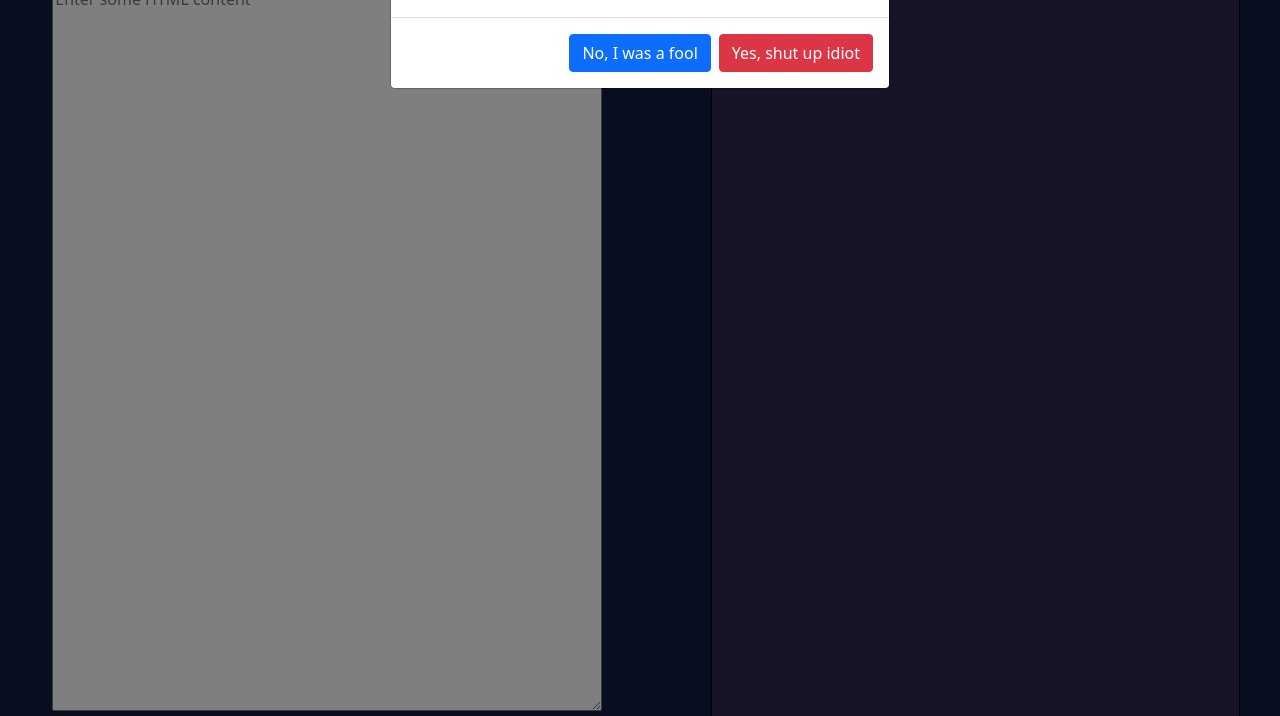
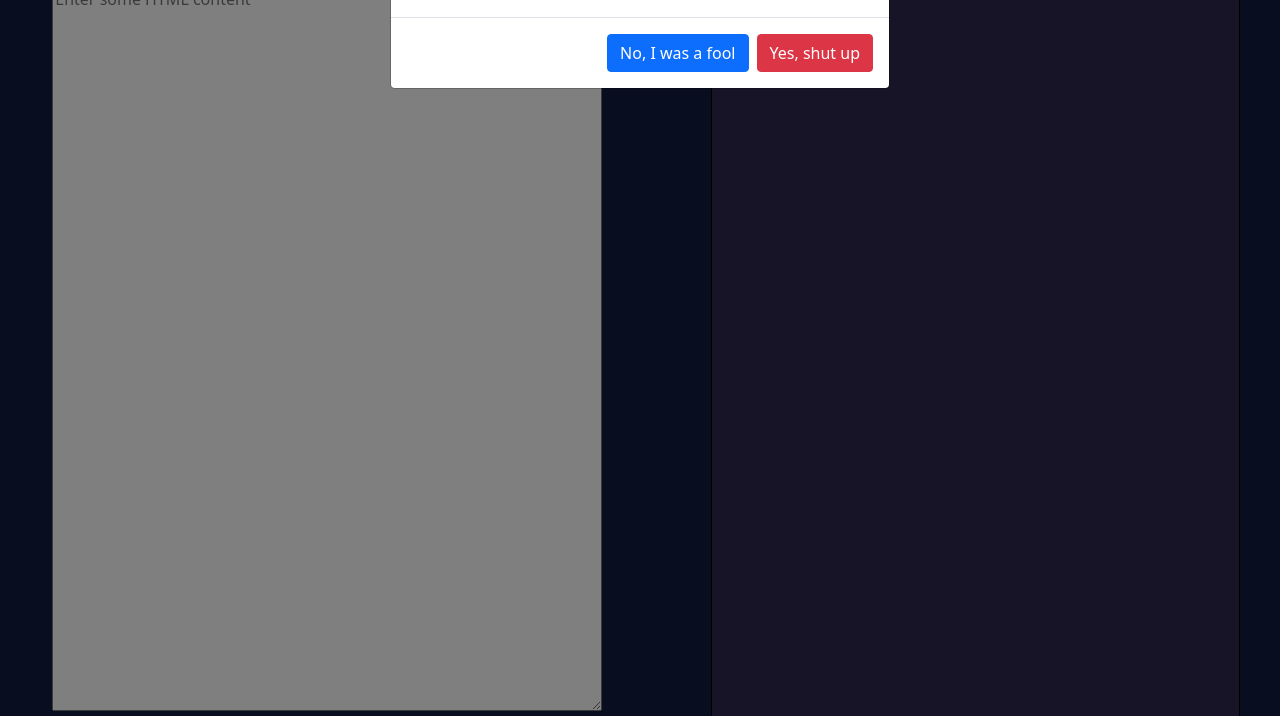
Before and after one commit to nmurthy932/AttemptedNodeJS, a Python web app: template templates/lessonEditor.html in a window 1280 px wide, after a click on "Delete". Shown: the part 155-871 px from the top of the page. Run offline with Jinja, Linux system fonts and the light colour scheme; the template is opened without the code that fills it, so the values that code supplies are empty; some libraries are stand-ins or nearby versions.

Commit message:
Changed modal warning

```diff
--- a/templates/lessonEditor.html
+++ b/templates/lessonEditor.html
@@ -44,7 +44,7 @@
                         </div>
                         <div class="modal-footer">
                             <button type="button" class="btn btn-primary" data-bs-dismiss="modal">No, I was a fool</button>
-                            <button type="button" data-bs-dismiss="modal" class="btn btn-danger" onclick="deleteProject()">Yes, shut up idiot</button>
+                            <button type="button" data-bs-dismiss="modal" class="btn btn-danger" onclick="deleteProject()">Yes, shut up</button>
                         </div>
                     </div>
                 </div>
```
Also changed, not shown: database.db.
